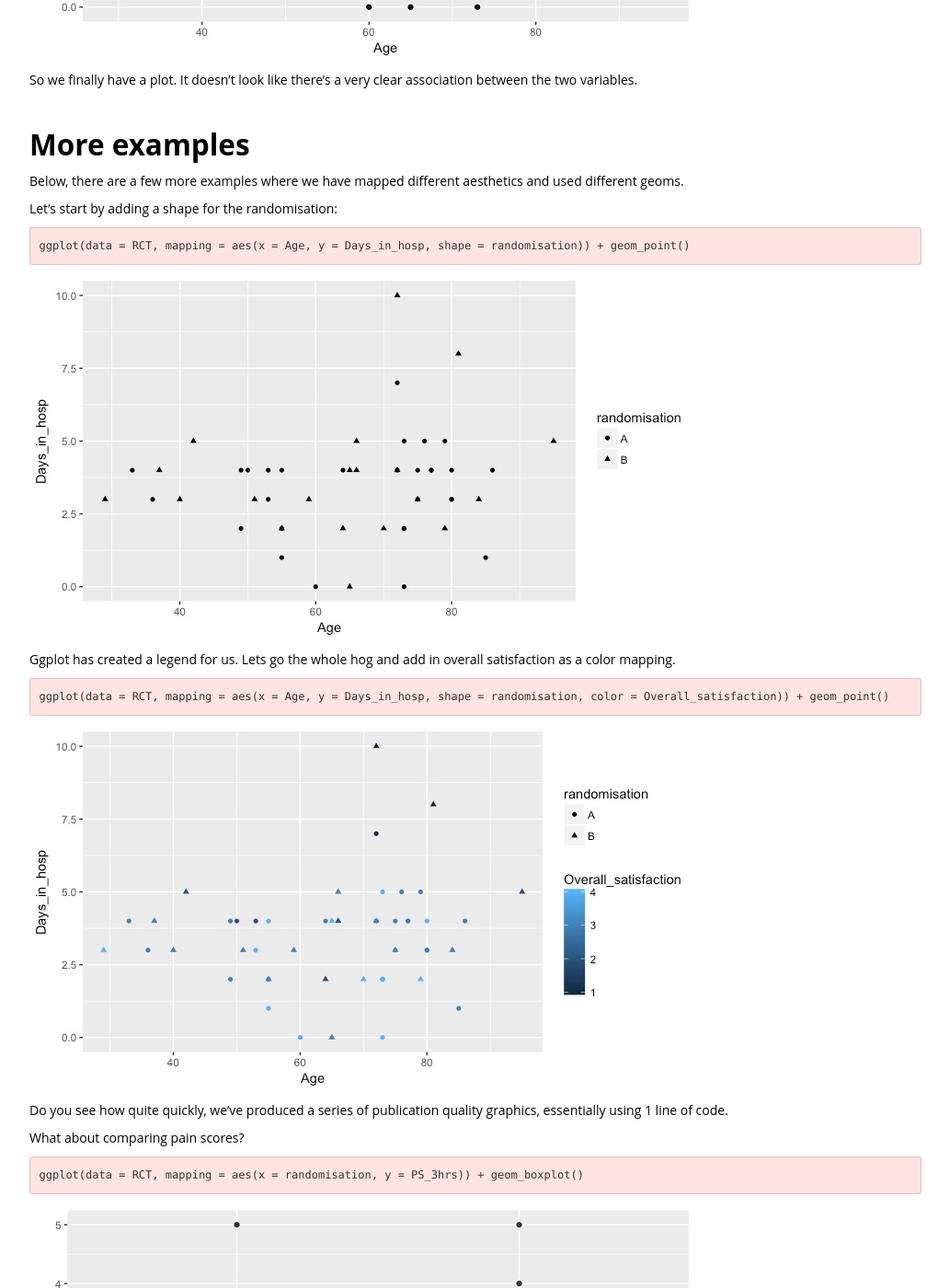
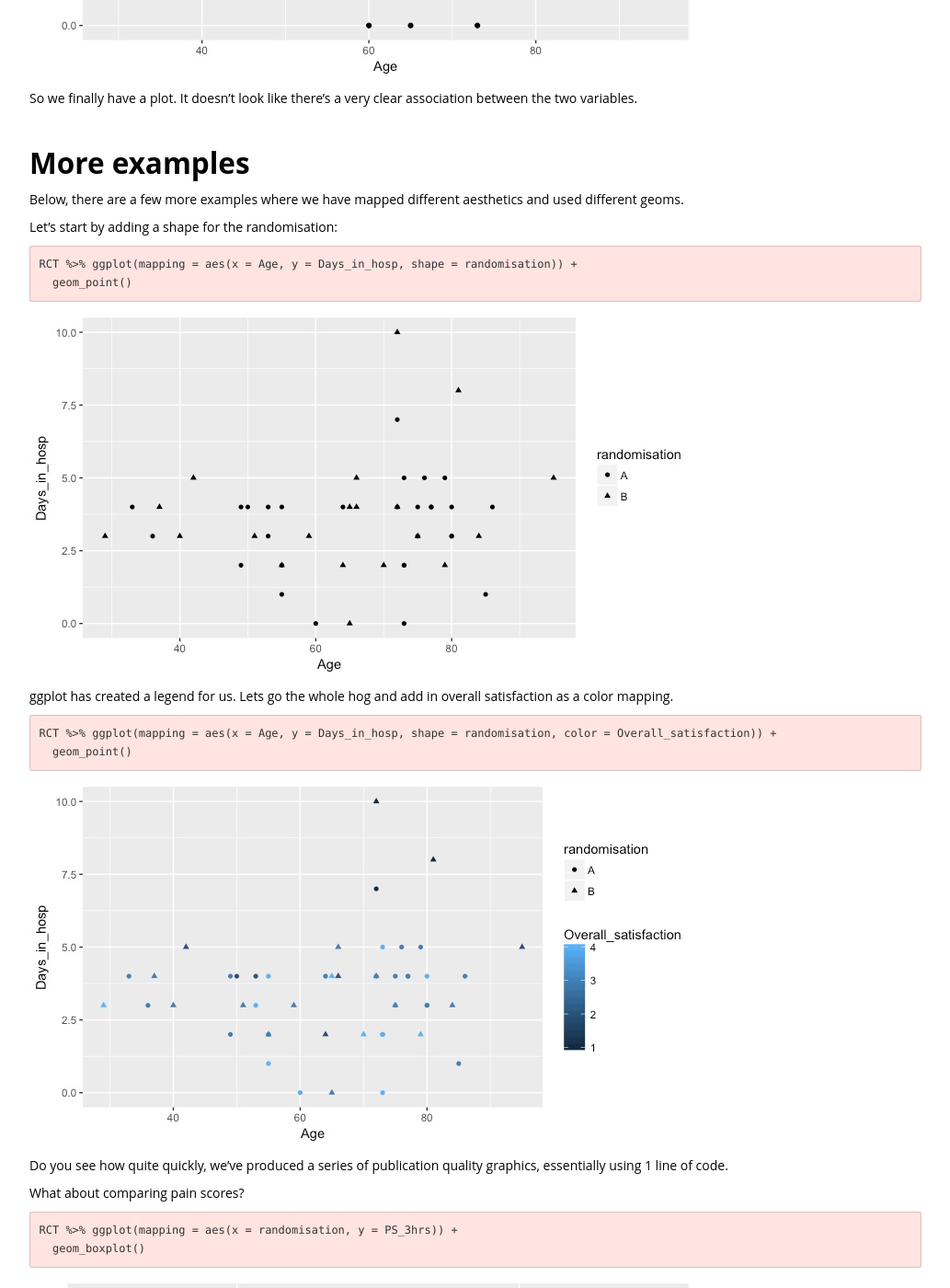
Before and after one commit to uclhal/Data-Science-for-Docs, a Jekyll site: the page built from 06-lesson-06-ggplot2.md, in a window 1280 px wide and 1400 px high, scrolled down 3031 px. Shown: the whole window at 92% size, without its empty margins (123-1156 px from the left). Built offline with Jekyll 4.4.1, drawn with Linux system fonts in a browser that asks for light colours; nearby versions of some CDN libraries; library files that are not in the unit come from our copies; some of the changed text lies outside the part shown.

Commit message:
Update 06-lesson-06-ggplot2.md

```diff
--- a/06-lesson-06-ggplot2.md
+++ b/06-lesson-06-ggplot2.md
@@ -45,7 +45,7 @@ Before doing anything, you need to make sure you have:
 
 To build the "data" layer we use the following syntax:
 
-    ggplot(data = RCT)
+    RCT %>% ggplot()
 
 And this is what is returned:
 
@@ -65,7 +65,7 @@ The aesthetic layer takes a column of our data and maps it to a particular visua
 
 There are others, but these are the basics. Let's add the aesthetic mappings to our data. We'll choose the variables `Age` and `Days_in_hosp` to start. Both are continuous numerical data, so lend themselves well to being plotted on a scatter graph, with one mapped to each axis.
 
-    ggplot(data = RCT, mapping = aes(x = Age, y = Days_in_hosp))
+    RCT %>% ggplot(mapping = aes(x = Age, y = Days_in_hosp))
 
 ![](img/ggplot_aes_layer.jpeg)
 
@@ -75,7 +75,8 @@ Perfect, things are starting to take shape. The data has been mapped to a visual
 
 The geom layer gives final instructions on how we want the data to be displayed. Do we want points, crosses or something else entirely. Let's add the geom layer:
 
-    ggplot(data = RCT, mapping = aes(x = Age, y = Days_in_hosp)) + geom_point()
+    RCT %>% ggplot(mapping = aes(x = Age, y = Days_in_hosp)) +
+      geom_point()
 
 ![](img/ggplot_geom_layer.jpeg)
 
@@ -87,13 +88,15 @@ Below, there are a few more examples where we have mapped different aesthetics a
 
 Let's start by adding a shape for the randomisation:
 
-    ggplot(data = RCT, mapping = aes(x = Age, y = Days_in_hosp, shape = randomisation)) + geom_point()
+    RCT %>% ggplot(mapping = aes(x = Age, y = Days_in_hosp, shape = randomisation)) +
+      geom_point()
 
 ![](img/ggplot_shape.jpeg)
 
-Ggplot has created a legend for us. Lets go the whole hog and add in overall satisfaction as a color mapping.
+ggplot has created a legend for us. Lets go the whole hog and add in overall satisfaction as a color mapping.
 
-    ggplot(data = RCT, mapping = aes(x = Age, y = Days_in_hosp, shape = randomisation, color = Overall_satisfaction)) + geom_point()
+    RCT %>% ggplot(mapping = aes(x = Age, y = Days_in_hosp, shape = randomisation, color = Overall_satisfaction)) +
+      geom_point()
 
 ![](img/ggplot_color.jpeg)
 
@@ -101,7 +104,8 @@ Do you see how quite quickly, we've produced a series of publication quality gra
 
 What about comparing pain scores?
 
-    ggplot(data = RCT, mapping = aes(x = randomisation, y = PS_3hrs)) + geom_boxplot()
+    RCT %>% ggplot(mapping = aes(x = randomisation, y = PS_3hrs)) +
+      geom_boxplot()
 
 ![](img/ggplot_box.jpeg)
 
```
